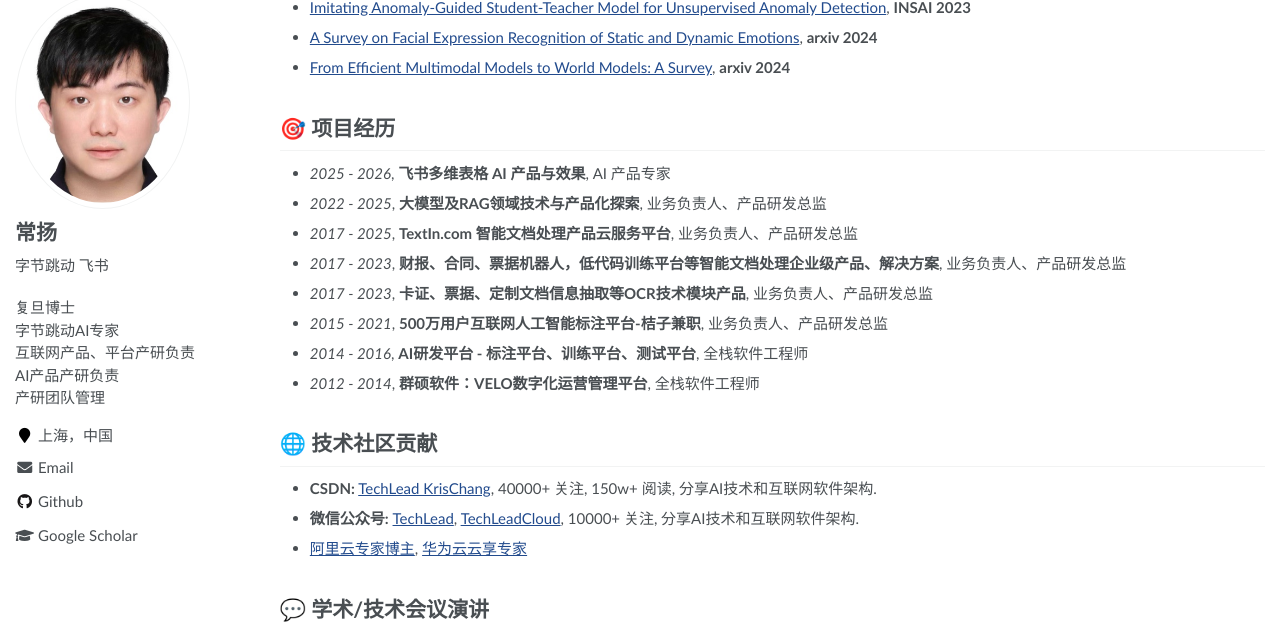
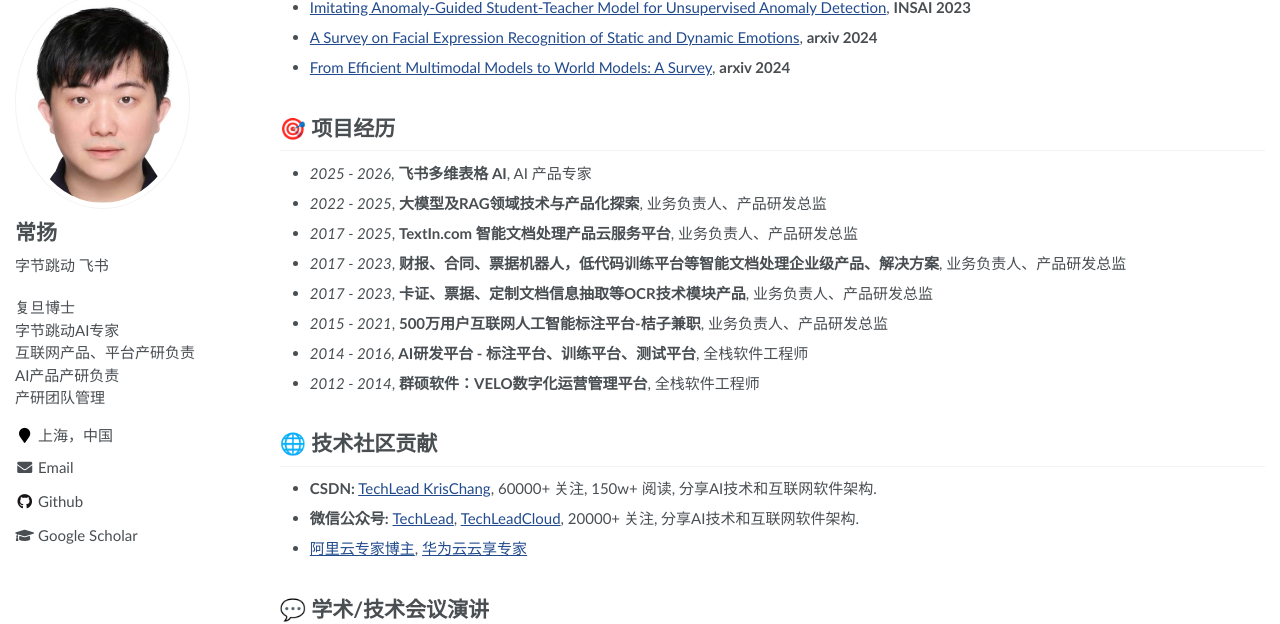
Before and after one commit to yangchangcy/yangchangcy.github.io, a Jekyll site: the page built from _pages/about.md, in a window 1280 px wide and 900 px high, scrolled down 646 px. Shown: the part 96-720 px from the top of the window. Built offline with Jekyll 4.4.1, drawn with Linux system fonts in a browser that asks for light colours.

Commit message:
Update project name and community follower counts
Co-Authored-By: Claude Opus 4.7 <noreply@anthropic.com>

```diff
--- a/_pages/about.md
+++ b/_pages/about.md
@@ -63,7 +63,7 @@ redirect_from:
 <span class='anchor' id='project'></span>
 # 🎯 项目经历
 
-- *2025 - 2026*, **飞书多维表格 AI 产品与效果**, AI 产品专家
+- *2025 - 2026*, **飞书多维表格 AI**, AI 产品专家
 
 - *2022 - 2025*, **大模型及RAG领域技术与产品化探索**, 业务负责人、产品研发总监
 
@@ -83,9 +83,9 @@ redirect_from:
 <span class='anchor' id='community'></span>
 # 🌐 技术社区贡献
 
-- **CSDN:** [TechLead KrisChang](https://techlead.blog.csdn.net), 40000+ 关注, 150w+ 阅读, 分享AI技术和互联网软件架构.
+- **CSDN:** [TechLead KrisChang](https://techlead.blog.csdn.net), 60000+ 关注, 150w+ 阅读, 分享AI技术和互联网软件架构.
 
-- **微信公众号:** [TechLead](http://image.openwrite.cn/31614_FEE22C06EF1642869F10405968C367AC), [TechLeadCloud](http://image.openwrite.cn/31614_B47CB080A8E0491F8E6A40DDFAB55DC0), 10000+ 关注, 分享AI技术和互联网软件架构.
+- **微信公众号:** [TechLead](http://image.openwrite.cn/31614_FEE22C06EF1642869F10405968C367AC), [TechLeadCloud](http://image.openwrite.cn/31614_B47CB080A8E0491F8E6A40DDFAB55DC0), 20000+ 关注, 分享AI技术和互联网软件架构.
 
 - [阿里云专家博主](http://image.openwrite.cn/31614_B9B758BEC00D4F769B1084027A1B7E07), [华为云云享专家](http://image.openwrite.cn/31614_39B4FA49A51949F28DDE3D239309CC44)
 
```
